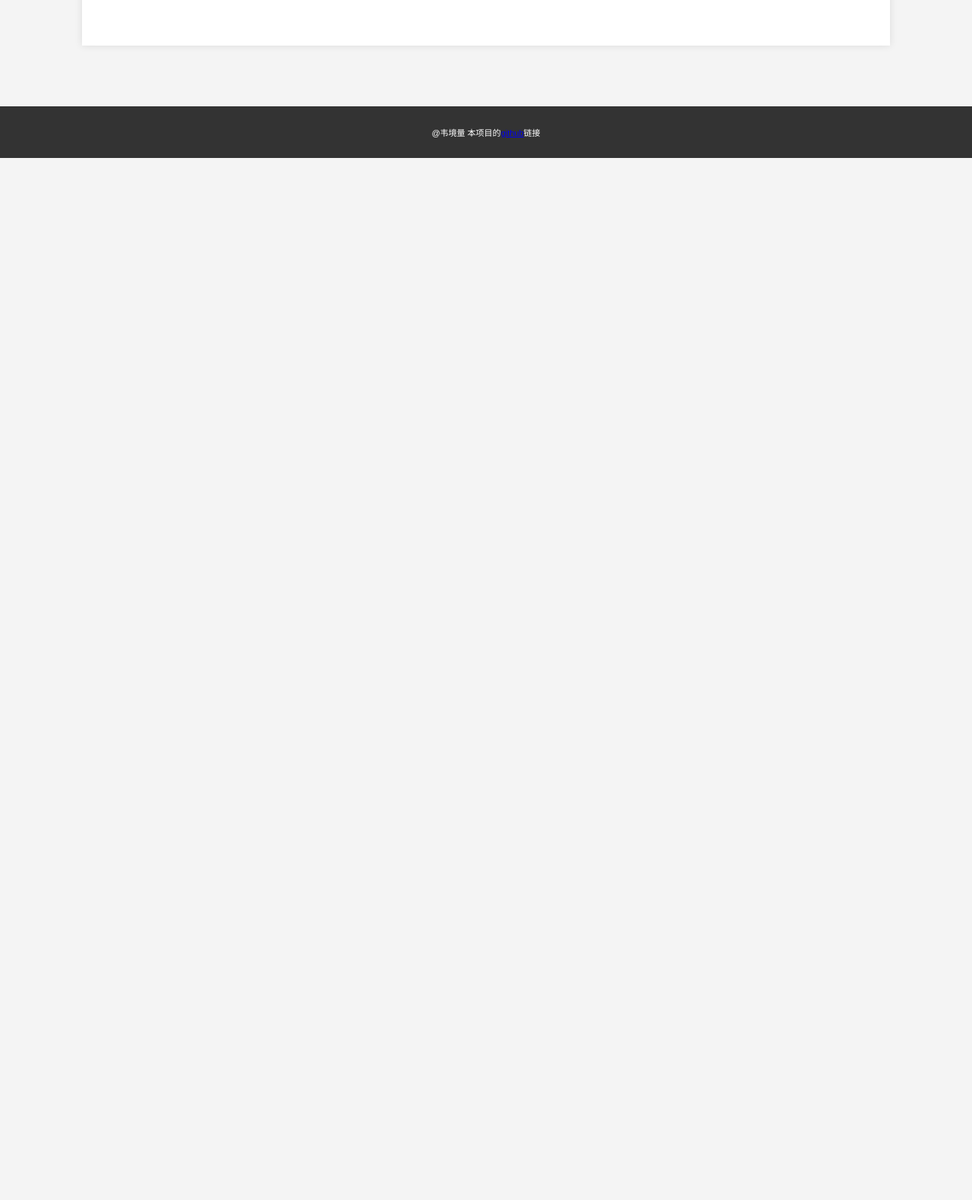
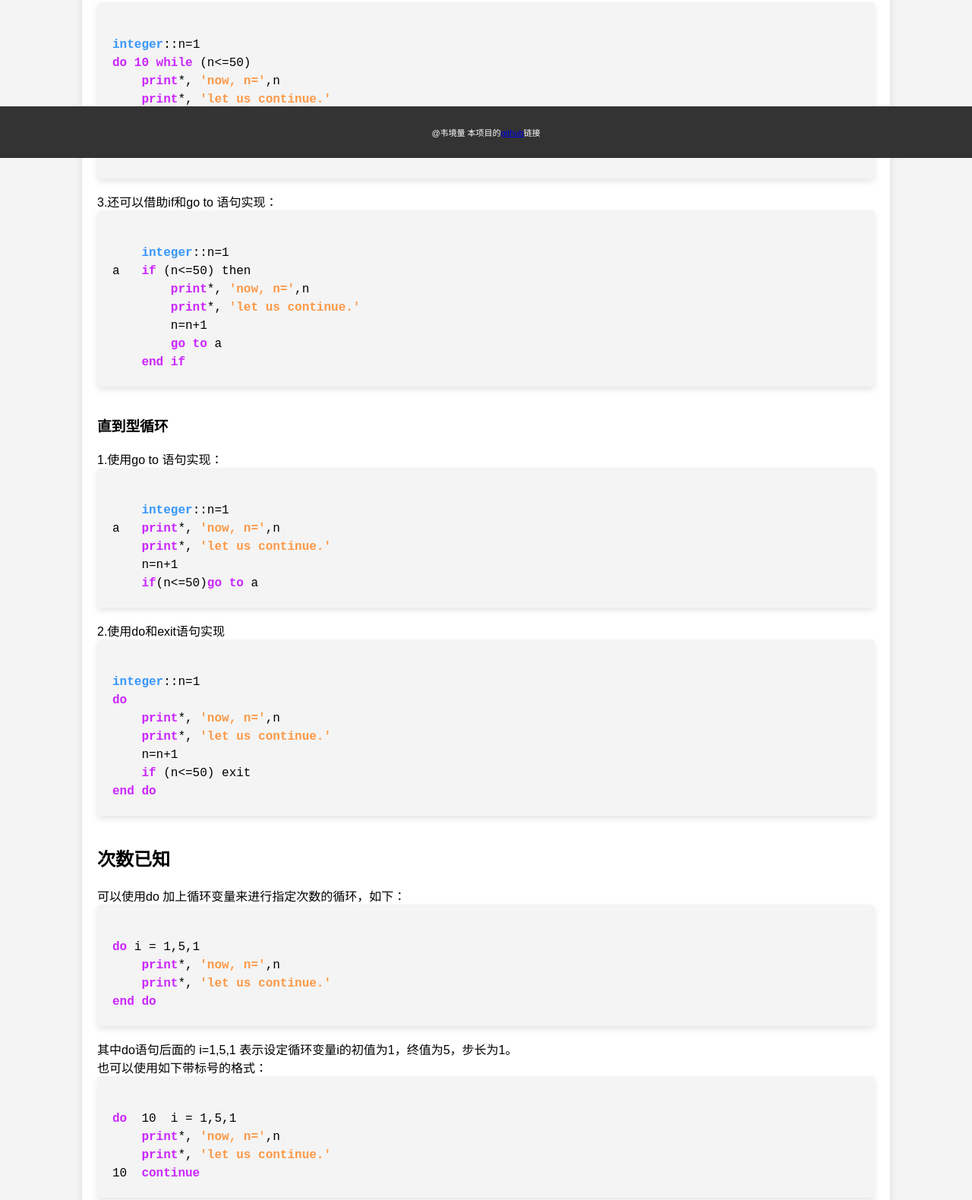
Before and after one commit to jingliangwei/a-crash-course-for-Fortran, a plain HTML site: page section7.html in a window 1280 px wide. Shown: the part 592-2172 px from the top of the page at 76% size. Before the commit the page ends 800 px from the top, so only its background shows below. Drawn offline with Linux system fonts and the light colour scheme.

Commit message:
Add files via upload

```diff
--- a/section7.html
+++ b/section7.html
@@ -14,7 +14,8 @@
     </header>
     <section>
         <a href="index.html" class="home-link">返回首页</a>
-        <h2>当型循环</h2>
+        <h2>次数未知</h2>
+        <h3>当型循环</h3>
         <p>
             1.使用do while语句实现当型循环，当while后括号内为".true."时，重复执行循环体内的语句，如下：
             <div class="code-container">
@@ -26,6 +27,63 @@
 <span class="keywordred">end do</span>
 </div><br />
 
+            2.也可以采用有标号的格式，如下：
+            <div class="code-container">
+<span class="keywordblue">integer</span>::n=1
+<span class="keywordred">do 10 while</span> (n&lt;=50)
+    <span class="keywordred">print</span>*, <span class="keywordbrown">'now, n='</span>,n
+    <span class="keywordred">print</span>*, <span class="keywordbrown">'let us continue.'</span>
+    n=n+1
+10  <span class="keywordred">continue</span>
+<span class="keywordred">end</span>
+</div><br />
+
+            3.还可以借助if和go to 语句实现：
+            <div class="code-container">
+    <span class="keywordblue">integer</span>::n=1
+a   <span class="keywordred">if</span> (n&lt;=50) then
+        <span class="keywordred">print</span>*, <span class="keywordbrown">'now, n='</span>,n
+        <span class="keywordred">print</span>*, <span class="keywordbrown">'let us continue.'</span>
+        n=n+1
+        <span class="keywordred">go to</span> a
+    <span class="keywordred">end if</span>
+</div><br />
+
+        <h3>直到型循环</h3>
+        1.使用go to 语句实现：
+            <div class="code-container">
+    <span class="keywordblue">integer</span>::n=1
+a   <span class="keywordred">print</span>*, <span class="keywordbrown">'now, n='</span>,n
+    <span class="keywordred">print</span>*, <span class="keywordbrown">'let us continue.'</span>
+    n=n+1
+    <span class="keywordred">if</span>(n&lt;=50)<span class="keywordred">go to</span> a
+</div><br />
+        2.使用do和exit语句实现
+            <div class="code-container">
+<span class="keywordblue">integer</span>::n=1
+<span class="keywordred">do</span>
+    <span class="keywordred">print</span>*, <span class="keywordbrown">'now, n='</span>,n
+    <span class="keywordred">print</span>*, <span class="keywordbrown">'let us continue.'</span>
+    n=n+1
+    <span class="keywordred">if</span> (n&lt;=50) exit
+<span class="keywordred">end do</span>
+</div><br />
+        <h2>次数已知</h2>
+        可以使用do 加上循环变量来进行指定次数的循环，如下：
+            <div class="code-container">
+<span class="keywordred">do</span> i = 1,5,1
+    <span class="keywordred">print</span>*, <span class="keywordbrown">'now, n='</span>,n
+    <span class="keywordred">print</span>*, <span class="keywordbrown">'let us continue.'</span>
+<span class="keywordred">end do</span>
+</div><br />
+        其中do语句后面的 i=1,5,1 表示设定循环变量i的初值为1，终值为5，步长为1。<br />
+        也可以使用如下带标号的格式：
+            <div class="code-container">
+<span class="keywordred">do</span>  10  i = 1,5,1
+    <span class="keywordred">print</span>*, <span class="keywordbrown">'now, n='</span>,n
+    <span class="keywordred">print</span>*, <span class="keywordbrown">'let us continue.'</span>
+10  <span class="keywordred">continue</span>
+</div><br />
         </p>
 
         <br />
```
